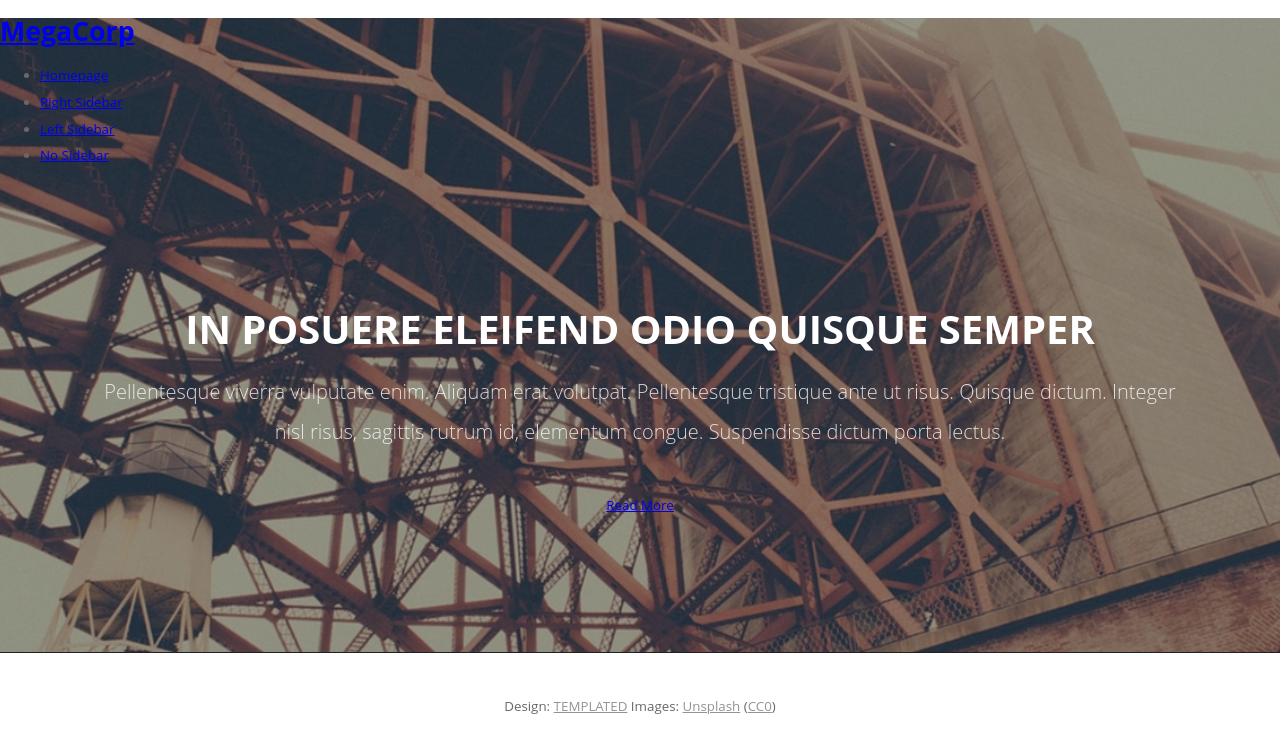
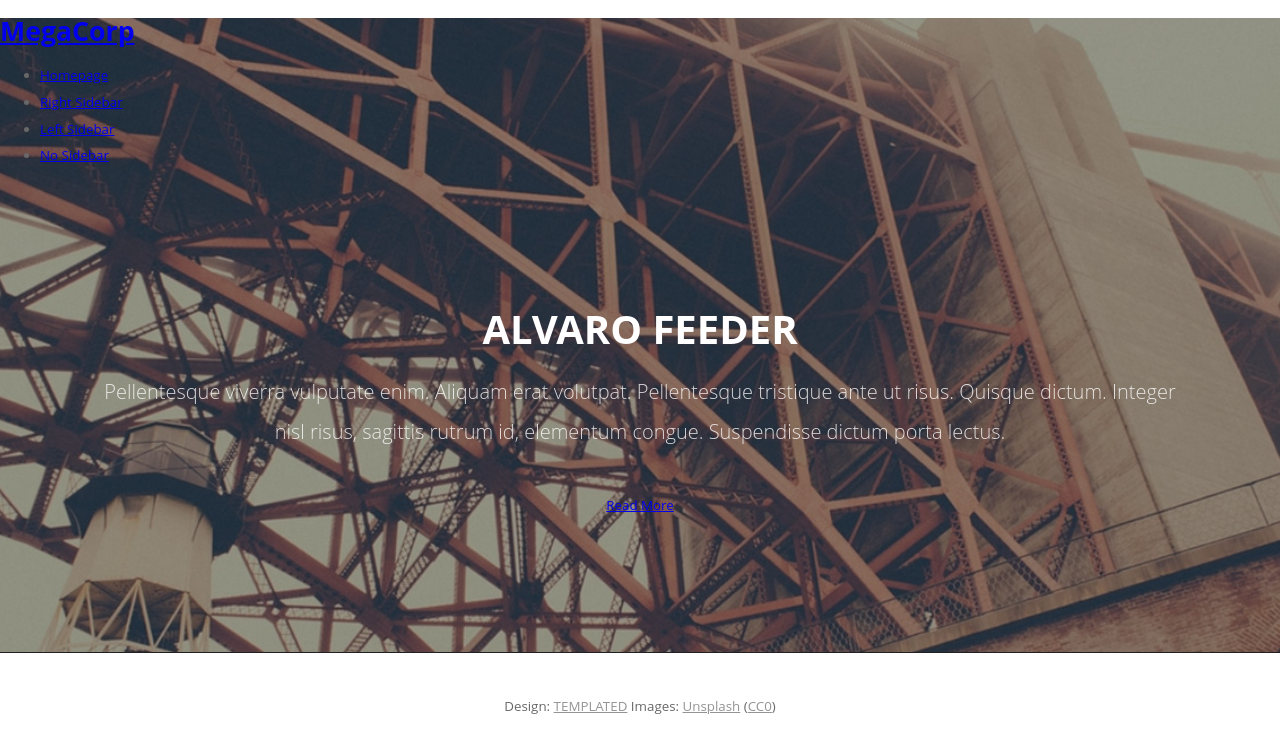
Before and after one commit to rached193/game-universe, an Angular app: page / in a window 1280 px wide. Shown: the top 752 px of the page. Built offline with nearby package versions, Linux system fonts and the light colour scheme.

Commit message:
cambio de titulo

```diff
--- a/src/app/app.component.html
+++ b/src/app/app.component.html
@@ -22,7 +22,7 @@
       <div class="row">
         <section class="12u">
           <header>
-            <h2>In posuere eleifend odio quisque semper</h2>
+            <h2>Alvaro Feeder</h2>
             <span class="byline">Pellentesque viverra vulputate enim. Aliquam erat volutpat. Pellentesque tristique ante
               ut risus. Quisque dictum. Integer nisl risus, sagittis rutrum id, elementum congue. Suspendisse dictum
               porta lectus.</span>
```
